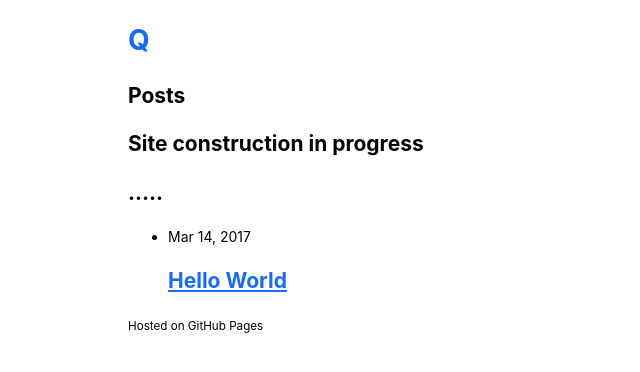
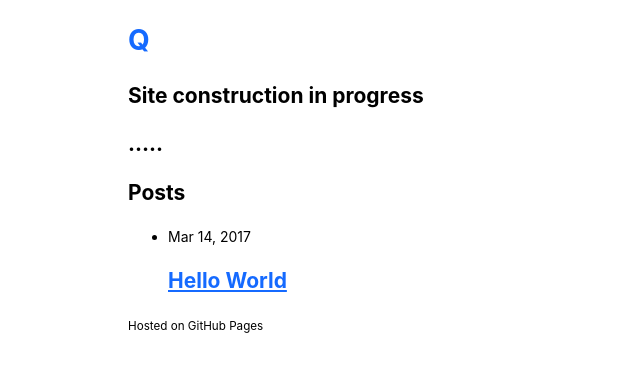
Before and after one commit to marc-q/marc-q.github.io, a Jekyll site: the page built from index.md, in a window 1280 px wide. Shown: the top 372 px of the page, without its empty margins (0-640 px from the left). Built offline with Jekyll 4.4.1, drawn with Linux system fonts in a browser that asks for light colours; the repository's description, which GitHub fills in, is left out; our own code applies the rules of GitHub Pages for plain Markdown files.

Commit message:
Update home.html

```diff
--- a/_layouts/home.html
+++ b/_layouts/home.html
@@ -4,9 +4,9 @@ layout: default
 
 <div class="home">
 
+  {{ content }}
+
   <h1 class="page-heading">Posts</h1>
-
-  {{ content }}
 
   <ul class="post-list">
     {% for post in site.posts %}
```
